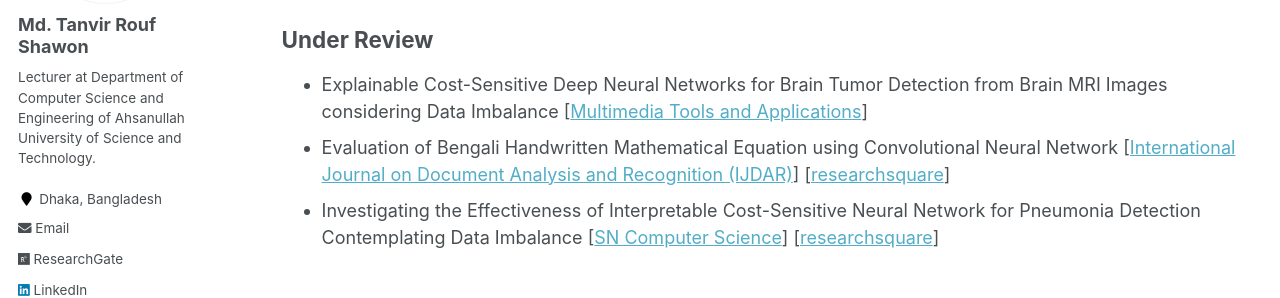
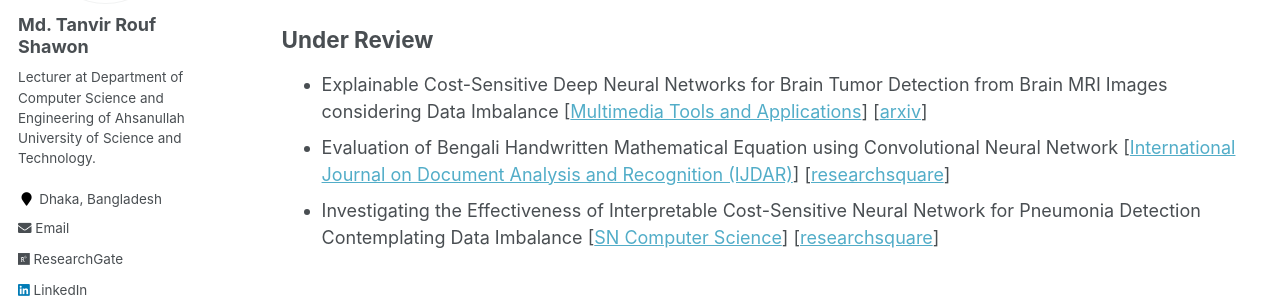
Before and after one commit to shawon-tanvir/shawon-tanvir.github.io, a Jekyll site: the page built from _pages/projects.md, in a window 1280 px wide and 900 px high, scrolled down 703 px. Shown: the part 261-559 px from the top of the window. Built offline with Jekyll 4.4.1, drawn with Linux system fonts in a browser that asks for light colours.

Commit message:
Update projects.md

```diff
--- a/_pages/projects.md
+++ b/_pages/projects.md
@@ -28,7 +28,7 @@ author_profile: true
 
 ## Under Review
 
-* Explainable Cost-Sensitive Deep Neural Networks for Brain Tumor Detection from Brain MRI Images considering Data Imbalance [[Multimedia Tools and Applications](https://www.springer.com/journal/11042)]
+* Explainable Cost-Sensitive Deep Neural Networks for Brain Tumor Detection from Brain MRI Images considering Data Imbalance [[Multimedia Tools and Applications](https://www.springer.com/journal/11042)] [[arxiv](https://arxiv.org/abs/2308.00608)]
 * Evaluation of Bengali Handwritten Mathematical Equation using Convolutional Neural Network [[International Journal on Document Analysis and Recognition (IJDAR)](https://www.springer.com/journal/10032)] [[researchsquare](https://www.researchsquare.com/article/rs-2553612/v1)]
 * Investigating the Effectiveness of Interpretable Cost-Sensitive Neural Network for Pneumonia Detection Contemplating Data Imbalance [[SN Computer Science](https://www.springer.com/journal/42979)] [[researchsquare](https://www.researchsquare.com/article/rs-3047442/v1)]
 
```
